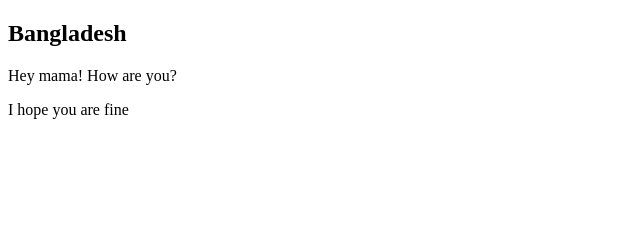
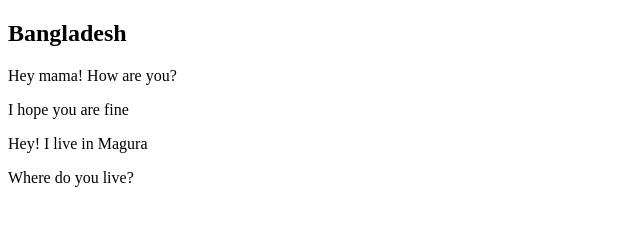
Before and after one commit to irahulbiswas/Module3.3, a plain HTML site: page index.html in a window 1280 px wide. Shown: the whole page, without its empty margins (0-640 px from the left). Drawn offline with Linux system fonts and the light colour scheme.

Commit message:
something something changed

```diff
--- a/index.html
+++ b/index.html
@@ -10,5 +10,7 @@
     <h2>Bangladesh</h2>
     <p>Hey mama! How are you?</p>
     <p>I hope you are fine</p>
+    <p>Hey! I live in Magura</p>
+    <p>Where do you live?</p>
 </body>
 </html>
```
